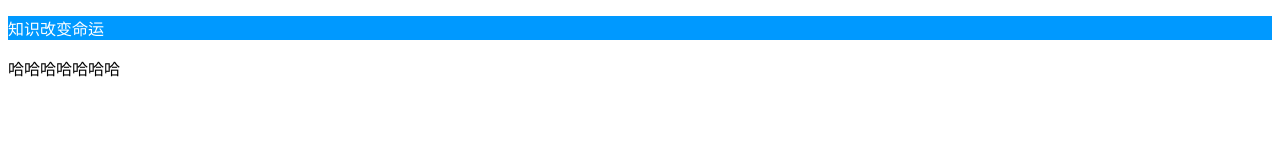
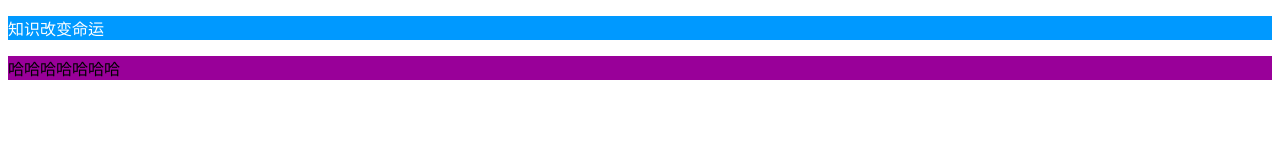
Before and after one commit to Aloved7/mygithub81, a plain HTML site: page index.html in a window 1280 px wide. Drawn offline with Linux system fonts and the light colour scheme.

Commit message:
给div添加了一个选择器

```diff
--- a/css/style.css
+++ b/css/style.css
@@ -2,3 +2,7 @@ p{
     background-color: #09f;
     color:  #fff;
 }
+div{
+    background-color: #909;
+    color: #000;
+}
```
